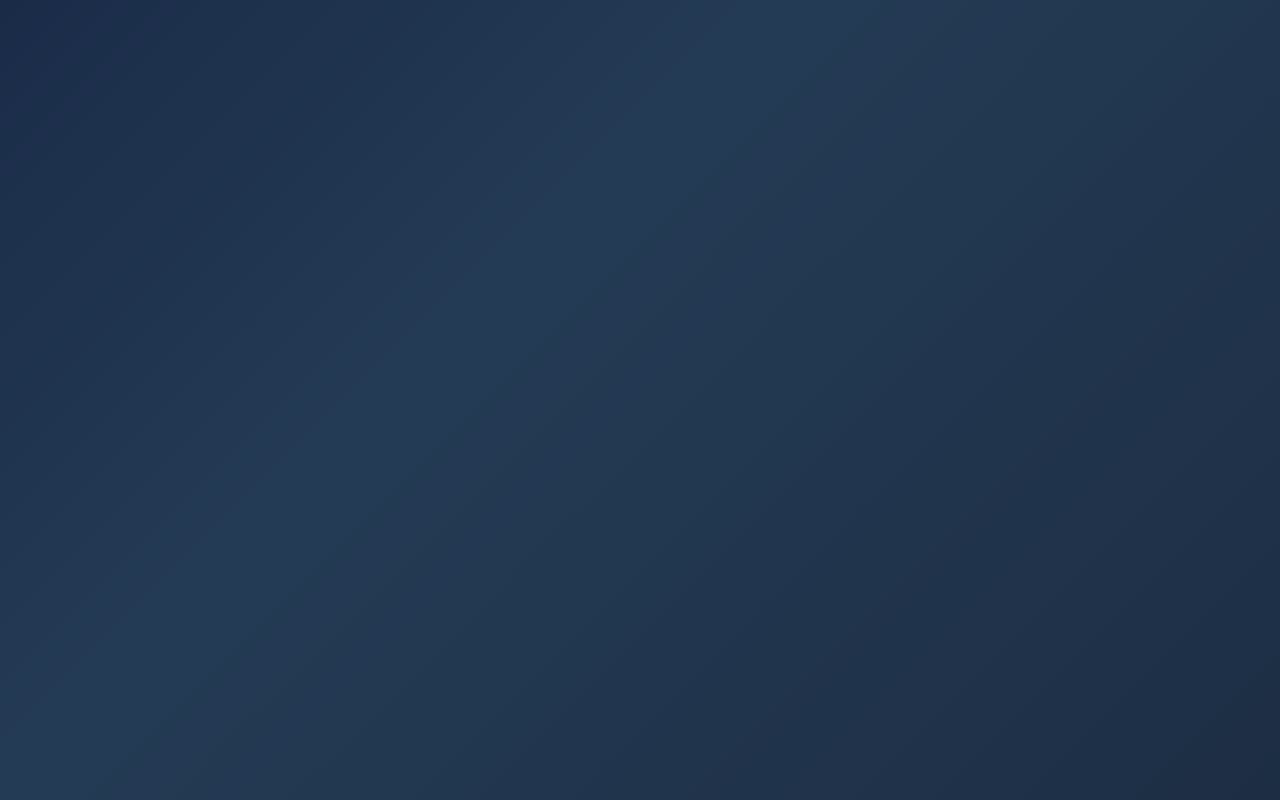
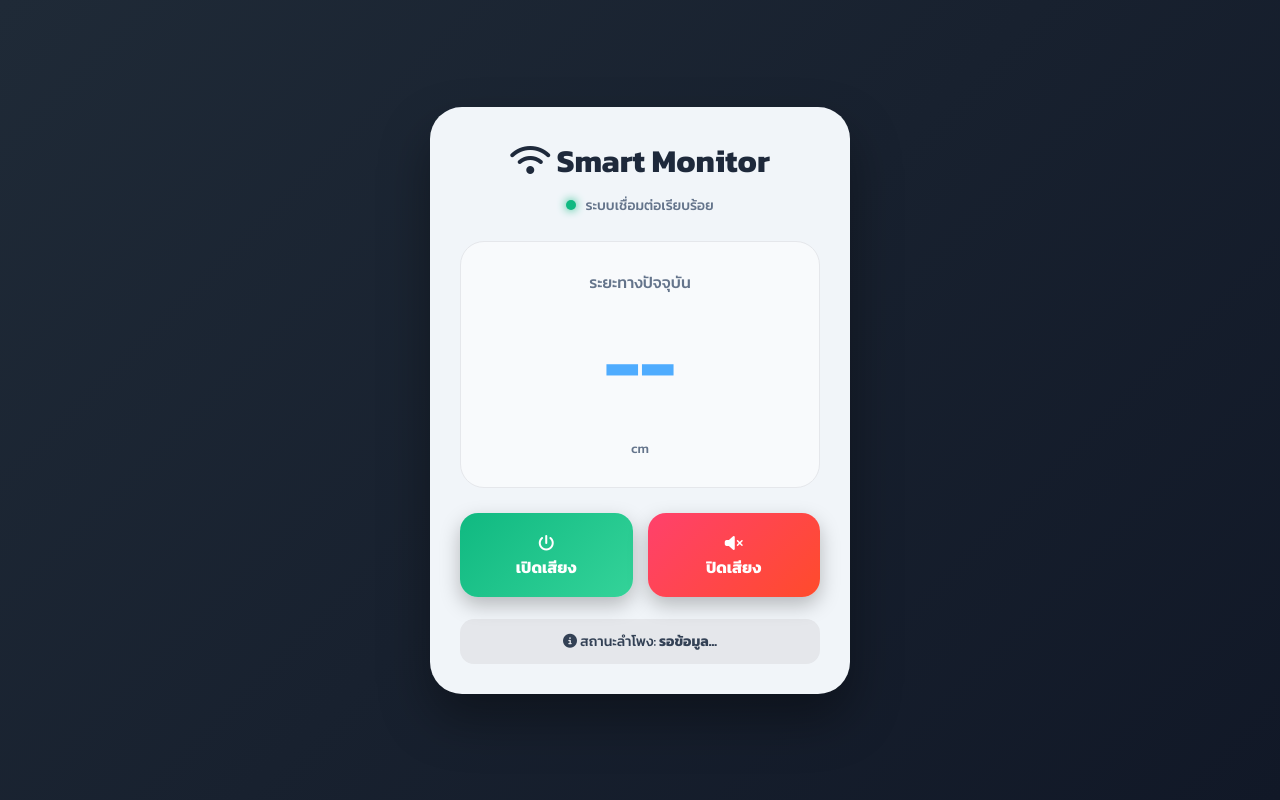
Before and after one commit to 68319090010-sketch/iot-monitor, a plain HTML site: page index.html in a window 1280 px wide. Drawn offline with Linux system fonts and the light colour scheme; no server answers.

Commit message:
Update index.html

```diff
--- a/index.html
+++ b/index.html
@@ -13,9 +13,15 @@
 
 <style>
 :root{
-  --main:#4facfe;
+  --bg-main:#1f2a37;
+  --bg-sub:#111827;
+  --card:#f8fafc;
+  --container:#f1f5f9;
+  --text-main:#1e293b;
+  --text-sub:#64748b;
+  --blue:#4facfe;
   --danger:#ff4b2b;
-  --success:#2ecc71;
+  --success:#10b981;
 }
 
 *{
@@ -29,35 +35,33 @@ body{
   display:flex;
   justify-content:center;
   align-items:center;
-  background:linear-gradient(-45deg,#141e30,#243b55,#000428,#004e92);
-  background-size:400% 400%;
-  animation:bgMove 15s ease infinite;
-  color:#fff;
+  background:linear-gradient(135deg,var(--bg-main),var(--bg-sub));
 }
 
-@keyframes bgMove{
-  0%{background-position:0% 50%}
-  50%{background-position:100% 50%}
-  100%{background-position:0% 50%}
-}
-
+/* กล่องหลัก */
 .container{
   width:92%;
   max-width:420px;
   padding:30px;
-  border-radius:30px;
-  background:rgba(255,255,255,0.12);
-  backdrop-filter:blur(20px);
-  box-shadow:0 20px 40px rgba(0,0,0,.4);
+  border-radius:32px;
+  background:var(--container);
+  box-shadow:0 25px 50px rgba(0,0,0,.35);
 }
 
+/* Header */
 .header{
   text-align:center;
 }
 
+.header h1{
+  margin:0;
+  color:var(--text-main);
+}
+
 .status{
-  margin-top:8px;
+  margin-top:10px;
   font-size:14px;
+  color:var(--text-sub);
 }
 
 .dot{
@@ -67,22 +71,155 @@ body{
   border-radius:50%;
   background:var(--success);
   box-shadow:0 0 10px var(--success);
-  animation:pulse 1.5s infinite;
+  margin-right:6px;
+}
+
+/* Card */
+.card{
+  margin:25px 0;
+  padding:28px;
+  border-radius:24px;
+  background:var(--card);
+  border:1px solid #e5e7eb;
+  text-align:center;
+  color:var(--text-main);
+}
+
+.card p{
+  margin:0;
+  color:var(--text-sub);
+}
+
+.value{
+  margin:12px 0;
+  font-size:78px;
+  font-weight:700;
+  color:var(--blue);
+}
+
+.value.danger{
+  color:var(--danger);
+  animation:pulse .8s infinite;
 }
 
 @keyframes pulse{
-  0%{box-shadow:0 0 5px var(--success)}
-  50%{box-shadow:0 0 15px var(--success)}
-  100%{box-shadow:0 0 5px var(--success)}
+  0%{transform:scale(1)}
+  50%{transform:scale(1.05)}
+  100%{transform:scale(1)}
 }
 
-.card{
-  margin:25px 0;
-  padding:25px;
-  border-radius:25px;
-  background:rgba(255,255,255,.95);
-  color:#333;
+small{
+  color:var(--text-sub);
+}
+
+/* Controls */
+.controls{
+  display:grid;
+  grid-template-columns:1fr 1fr;
+  gap:15px;
+}
+
+/* ปุ่ม */
+button{
+  border:none;
+  border-radius:18px;
+  padding:18px;
+  font-size:16px;
+  font-weight:600;
+  color:#fff;
+  cursor:pointer;
+  transition:.25s;
+  box-shadow:0 8px 20px rgba(0,0,0,.25);
+}
+
+button.on{
+  background:linear-gradient(135deg,#10b981,#34d399);
+}
+
+button.off{
+  background:linear-gradient(135deg,#ff416c,#ff4b2b);
+}
+
+button:hover{
+  transform:translateY(-4px);
+  box-shadow:0 12px 28px rgba(0,0,0,.35);
+}
+
+button:active{
+  transform:scale(.95);
+}
+
+/* Status Box */
+.status-box{
+  margin-top:22px;
+  padding:12px;
+  border-radius:14px;
+  background:#e5e7eb;
+  color:#334155;
+  font-size:14px;
   text-align:center;
 }
+</style>
+</head>
 
-.va
+<body>
+
+<div class="container">
+  <div class="header">
+    <h1><i class="fa-solid fa-wifi"></i> Smart Monitor</h1>
+    <div class="status">
+      <span class="dot"></span> ระบบเชื่อมต่อเรียบร้อย
+    </div>
+  </div>
+
+  <div class="card">
+    <p>ระยะทางปัจจุบัน</p>
+    <div id="distance" class="value">--</div>
+    <small>cm</small>
+  </div>
+
+  <div class="controls">
+    <button class="on" onclick="control(1)">
+      <i class="fa-solid fa-power-off"></i><br>เปิดเสียง
+    </button>
+    <button class="off" onclick="control(0)">
+      <i class="fa-solid fa-volume-xmark"></i><br>ปิดเสียง
+    </button>
+  </div>
+
+  <div class="status-box">
+    <i class="fa-solid fa-circle-info"></i>
+    สถานะลำโพง: <b id="status-text">รอข้อมูล...</b>
+  </div>
+</div>
+
+<script>
+firebase.initializeApp({
+  apiKey: "AIzaSyD0N5IXpX-9EV921fel1JiuL8MTtCtGeA0",
+  authDomain: "projectiot-db190.firebaseapp.com",
+  databaseURL: "https://projectiot-db190-default-rtdb.firebaseio.com"
+});
+
+const db = firebase.database();
+
+db.ref("/sensor/distance").on("value", s => {
+  const v = s.val();
+  const el = document.getElementById("distance");
+  el.textContent = v ?? "--";
+  el.classList.toggle("danger", v < 15);
+});
+
+function control(v){
+  db.ref("/control/buzzer").set(v);
+}
+
+db.ref("/control/buzzer").on("value", s => {
+  const on = s.val() == 1;
+  const t = document.getElementById("status-text");
+  t.textContent = on ? "เปิดการทำงาน" : "ปิดการทำงาน";
+  t.style.color = on ? "#10b981" : "#ff4b2b";
+});
+</script>
+
+</body>
+</html>
```
